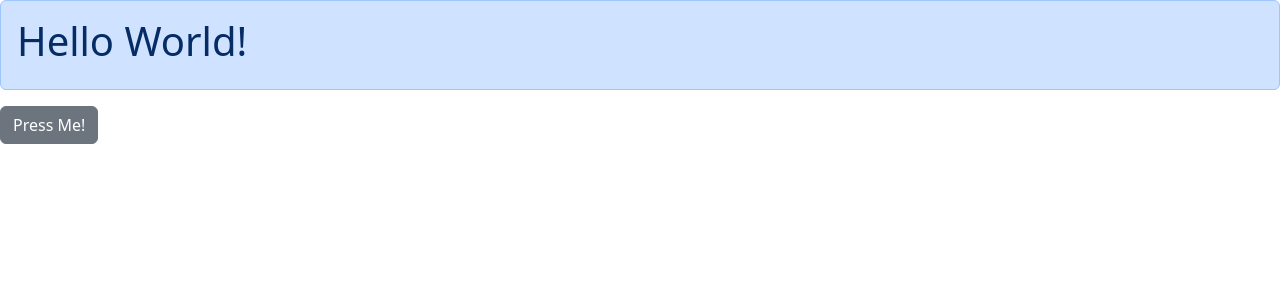
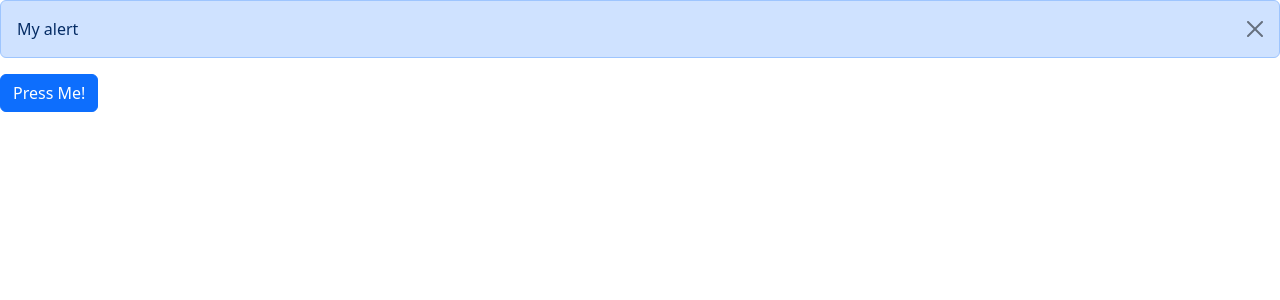
Before and after one commit to ghost99slay/ReactWithMosh, a React (Vite) app in the folder react-app/: page / in a window 1280 px wide. Both pictures are taken after a click on the button "Press Me!". Shown: the top 300 px of the page. Built offline with nearby package versions, Linux system fonts and the light colour scheme.

Commit message:
Create dismissible alert

```diff
--- a/react-app/src/App.tsx
+++ b/react-app/src/App.tsx
@@ -1,14 +1,16 @@
+import { useState } from "react";
 import Alert from "./components/Alert";
 import Button from "./components/Button";
-import Message from "./components/Message";
 
 function App() {
+  const [alertVisable, setAlertVisibility] = useState(false);
+
   return (
     <div>
-      <Alert>
-        <Message />
-      </Alert>
-      <Button color="secondary" onClick={() => console.log("Clicked")}>
+      {alertVisable && (
+        <Alert onClose={() => setAlertVisibility(false)}>My alert</Alert>
+      )}
+      <Button color="primary" onClick={() => setAlertVisibility(true)}>
         Press Me!
       </Button>
     </div>
--- a/react-app/src/components/Alert.tsx
+++ b/react-app/src/components/Alert.tsx
@@ -2,10 +2,22 @@
 
 interface Props {
   children: ReactNode;
+  onClose: () => void;
 }
 
-const Alert = ({ children }: Props) => {
-  return <div className="alert alert-primary">{children}</div>;
+const Alert = ({ children, onClose }: Props) => {
+  return (
+    <div className="alert alert-primary alert-dismissible">
+      {children}
+      <button
+        type="button"
+        className="btn-close"
+        onClick={onClose}
+        data-bs-dismiss="alert"
+        aria-label="Close"
+      ></button>
+    </div>
+  );
 };
 
 export default Alert;
```
